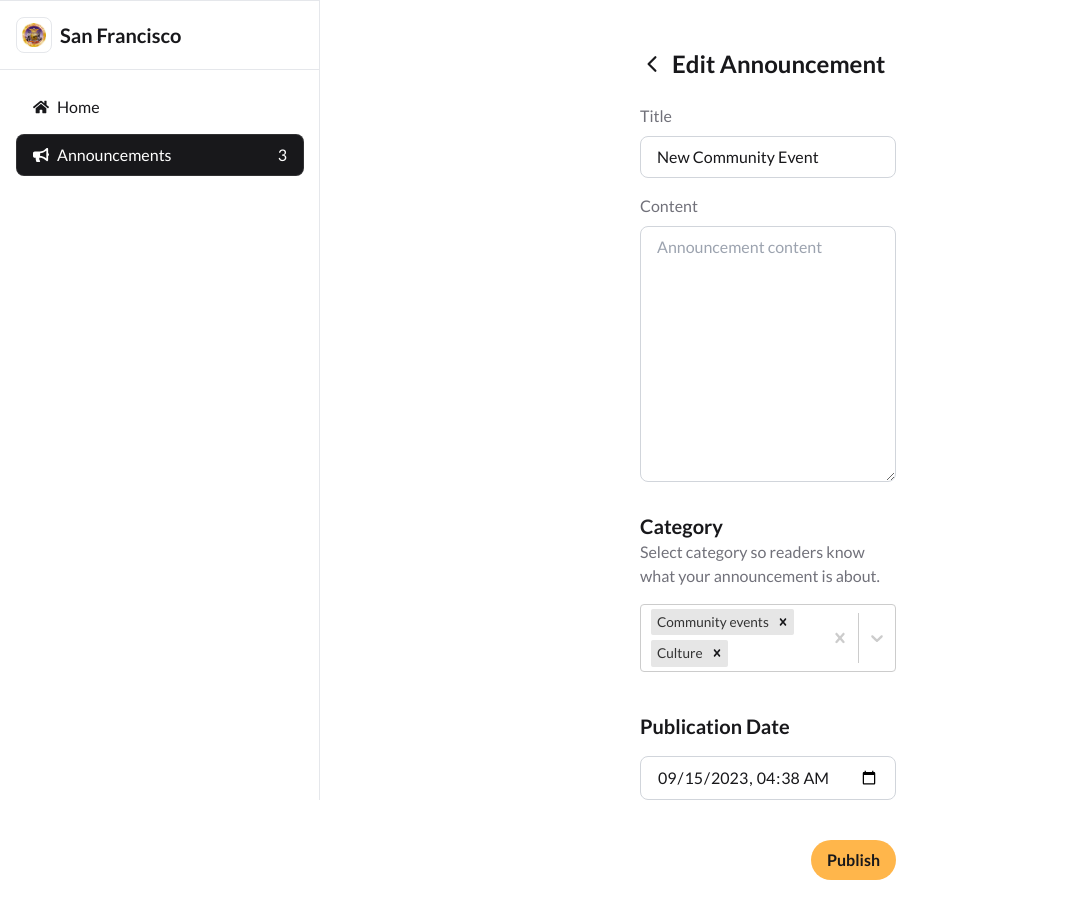
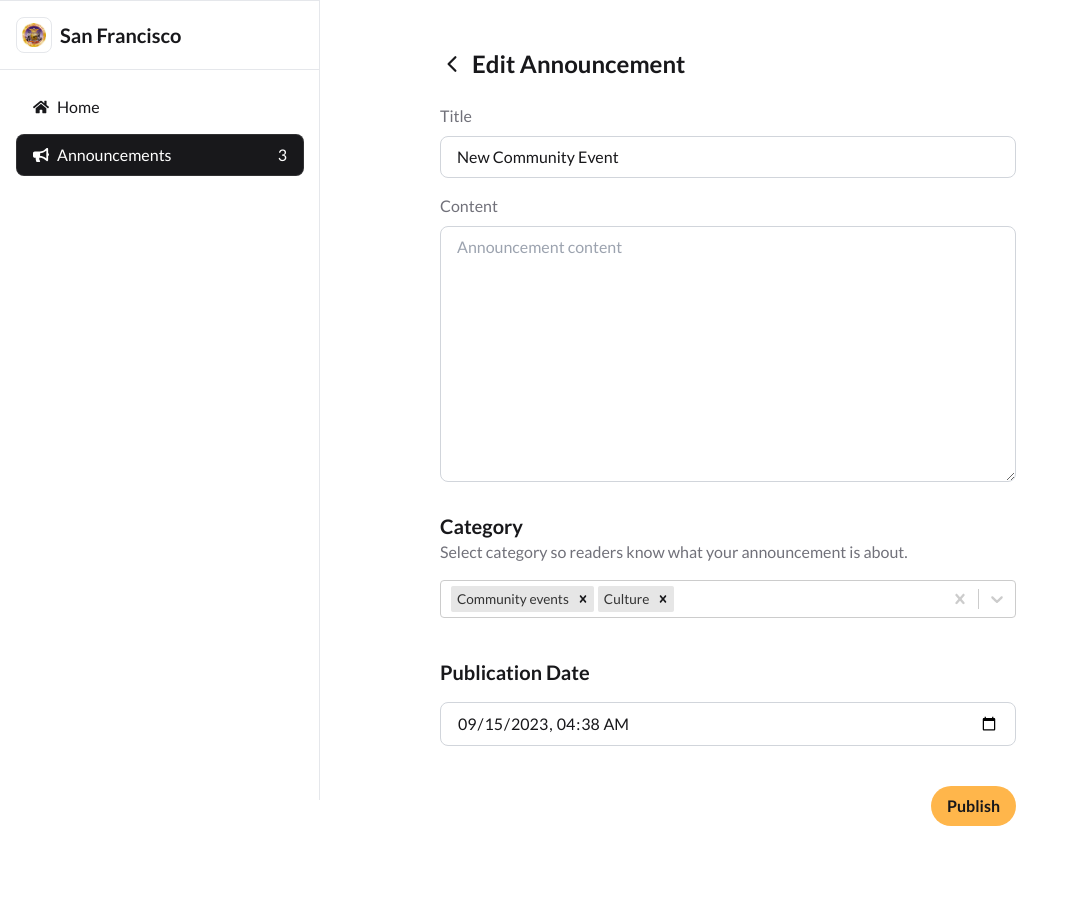
Before and after one commit to dmnkhvl/city-announcements, a React (Vite) app: page /announcements/1 in a window 1280 px wide. Shown: the top 918 px of the page, without its empty margins (0-1079 px from the left). After the commit the page ends 874 px from the top, so only its background shows below. Built offline with nearby package versions, Linux system fonts and the light colour scheme.

Commit message:
fix: edit announcement

```diff
--- a/src/routes/announcement.tsx
+++ b/src/routes/announcement.tsx
@@ -62,7 +62,8 @@ export default function AnnouncementPage() {
   }
 
   return (
-    <div className="px-80 py-12 w-full">
+    <div className="py-12 w-full flex justify-center">
+      <div className="w-[800px] px-10">
         <header className="flex items-center gap-x-2 mb-6">
           <button onClick={() => navigate(-1)}>
             <IoChevronBackOutline size={24} />
@@ -139,5 +140,6 @@ export default function AnnouncementPage() {
           </footer>
         </form>
       </div>
+    </div>
   )
 }
```
Lines whose indentation alone changed are shown as unchanged.
